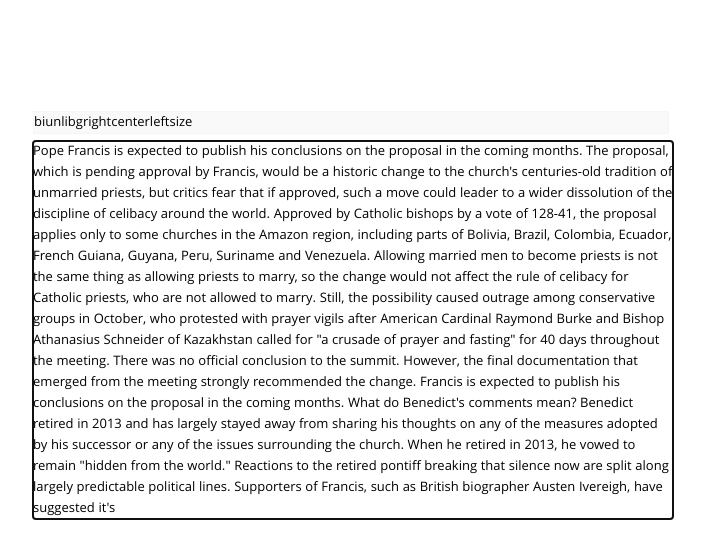
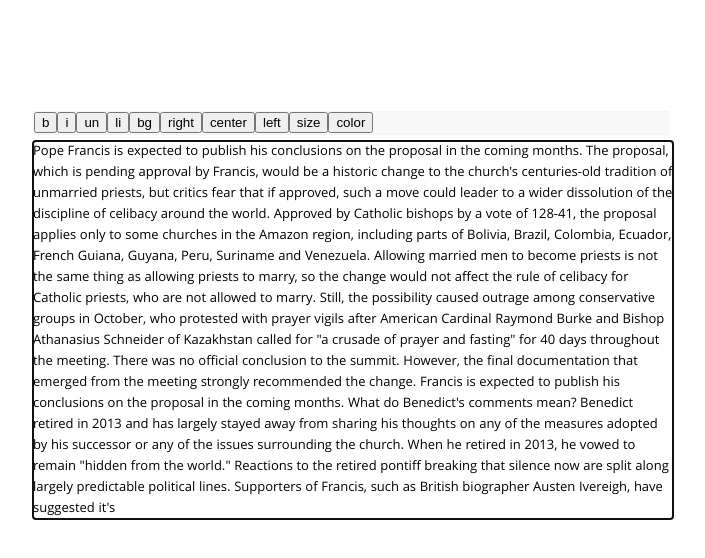
Before and after one commit to alirezaazizi-developer/cceditor, a plain HTML site: page test/index.html in a window 1280 px wide. Both pictures are taken after a click on the element 640 px from the left and 330 px from the top of the page. Shown: the whole page, without its empty margins (287-992 px from the left). Drawn offline with Linux system fonts and the light colour scheme.

```diff
--- a/src/cceditor.js
+++ b/src/cceditor.js
@@ -44,7 +44,8 @@
 
 /* function color */
 function color() {
-
+    let color = prompt("add your color ");
+    document.execCommand("color" , null , color);
 }
 
 /* font size */
@@ -73,10 +74,13 @@
 function addProperty(a) {
     var el = document.createElement(a.tag);
     el.setAttribute("id", a.id);
-    el.setAttribute("onclick", a.func);
+    if (a.tag === "button"){
+        el.setAttribute("onclick", a.func);
+        el.innerHTML = a.icon;
+    }
     el.setAttribute("class", "editorOption");
     element('editor').appendChild(el);
-    el.innerHTML = a.icon;
+
 }
 
 /* function for add editor property */
@@ -84,31 +88,34 @@
     switch (p) {
         /* when is attribute bold is active */
         case "bold":
-            addProperty({"id": "cceditor-bold", "func": "bold()", "icon": "b"});
+            addProperty({"tag":"button", "id": "cceditor-bold", "func": "bold()", "icon": "b"});
             break;
         case "italic":
-            addProperty({"id": "cceditor-italic", "func": "italic()", "icon": "i"});
+            addProperty({"tag":"button" , "id": "cceditor-italic", "func": "italic()", "icon": "i"});
             break;
         case "underline":
-            addProperty({"id": "cceditor-underline", "func": "underline()", "icon": "un"});
+            addProperty({"tag":"button", "id": "cceditor-underline", "func": "underline()", "icon": "un"});
             break;
         case "link":
-            addProperty({"id": "cceditor-link", "func": "link()", "icon": "li"});
+            addProperty({"tag":"button" , "id": "cceditor-link", "func": "link()", "icon": "li"});
             break;
         case "bg":
-            addProperty({"id": "cceditor-bgcolor", "func": "backgroundColor()", "icon": "bg"});
+            addProperty({"tag":"button" , "id": "cceditor-bgcolor", "func": "backgroundColor()", "icon": "bg"});
             break;
         case "right":
-            addProperty({"id": "cceditor-justify-right", "func": "justify_right()", "icon": "right"});
+            addProperty({"tag":"button" , "id": "cceditor-justify-right", "func": "justify_right()", "icon": "right"});
             break;
         case "center":
-            addProperty({"id": "cceditor-justify-center", "func": "justify_center()", "icon": "center"});
+            addProperty({"tag":"button" , "id": "cceditor-justify-center", "func": "justify_center()", "icon": "center"});
             break;
         case "left":
-            addProperty({"id": "cceditor-justify-left", "func": "justify_left()", "icon": "left"});
+            addProperty({"tag":"button" , "id": "cceditor-justify-left", "func": "justify_left()", "icon": "left"});
             break;
         case "font-size":
-            addProperty({"id": "cceditor-font-size", "func": "font_size()", "icon": "size"});
+            addProperty({"tag":"button" , "id": "cceditor-font-size", "func": "font_size()", "icon": "size"});
+            break;
+        case "font-color":
+            addProperty({"tag":"button" , "id": "cceditor-font-color", "func": "color()", "icon": "color"});
             break;
         default:
             throw ('property invalid property');
--- a/test/index.html
+++ b/test/index.html
@@ -44,6 +44,7 @@
                 "center",
                 "left",
                 "font-size",
+                "font-color"
             ],
             'fonts': [],
         });
```
